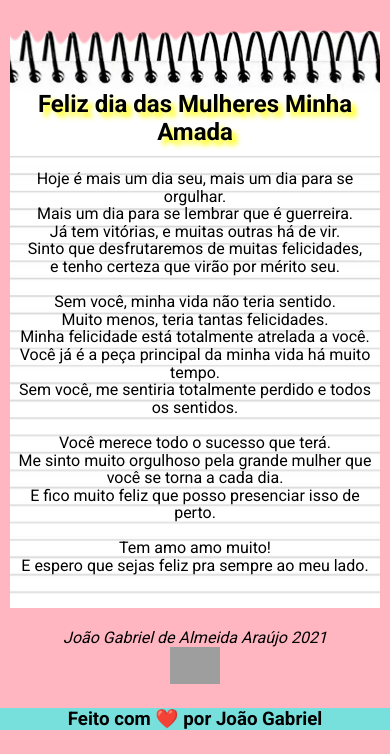
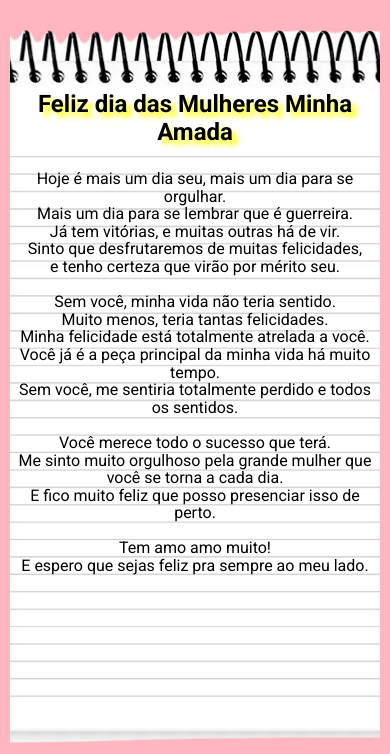
Before and after one commit to JGA7077/Dia-da-Mulher, a plain HTML site: page index.html in a window 390 px wide. Shown: the part 90-844 px from the top of the page. Drawn offline with Linux system fonts and the light colour scheme; grey boxes are pictures that could not be loaded.

Commit message:
padding fundo

```diff
--- a/style.css
+++ b/style.css
@@ -87,7 +87,7 @@ footer {
     }
 
     .fundo {
-        padding-bottom: 20%;
+        padding-bottom: 100%;
     }
 
 }
```
